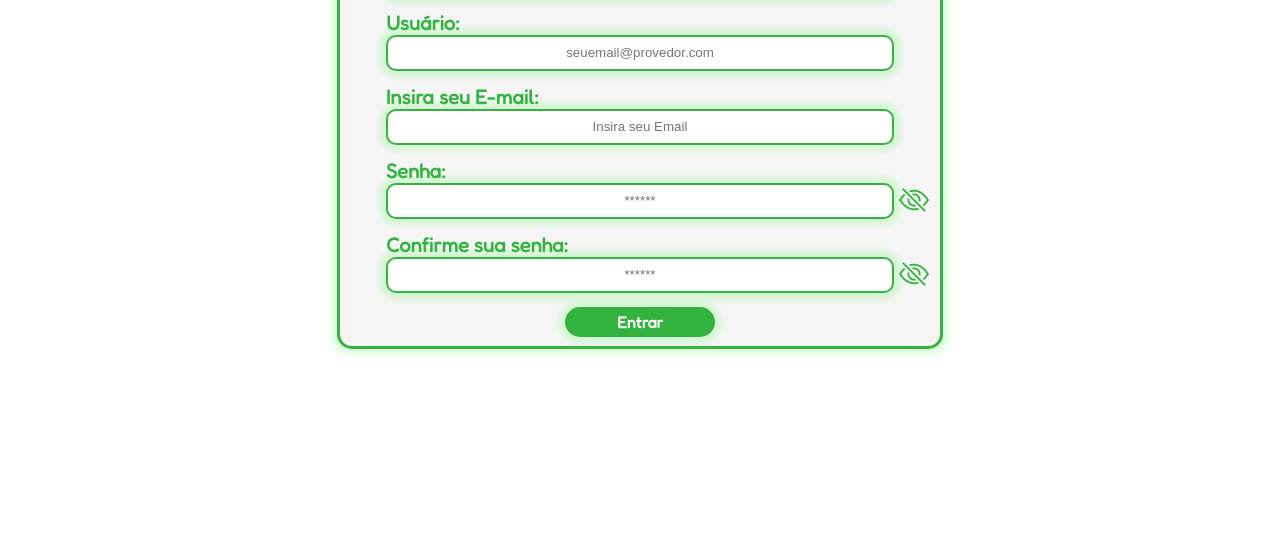
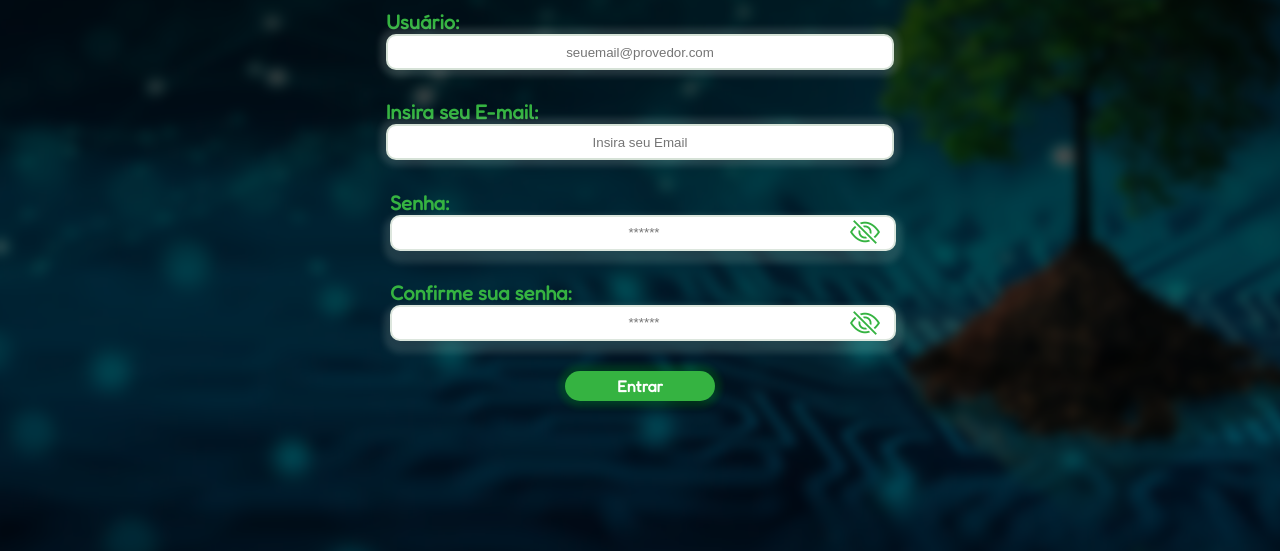
Before and after one commit to lrobatino/Enviro-Sense, a plain HTML site: page enviro-sense-site/tela-cadastro.html in a window 1280 px wide. Shown: the part 319-870 px from the top of the page. Before the commit the page ends 800 px from the top, so only its background shows below. Drawn offline with nearby package versions, Linux system fonts and the light colour scheme; files whose address does not match are found by name.

Commit message:
Modificando tela de cadastro

```diff
--- /dev/null
+++ b/enviro-sense-site/css/cadastro.css
@@ -0,0 +1,132 @@
+.cadastro{
+    width: 100%;
+    height: 100vh;
+    position: relative;
+    overflow: hidden;
+    display: flex;
+    align-items: center;
+    justify-content: center;
+    flex-direction: column;
+}
+
+.caixa-cadastro{
+    height: 500px;
+    width: 600px;
+    color: #35b341;
+    border-radius: 15px;
+    display: flex;
+    flex-direction: column;
+    align-items: center;
+    justify-content: space-between;
+}
+
+.cadastro .caixa-cadastro .conteudo {
+    margin-top: 0;
+    height: 500px;
+    display: flex;
+    justify-content: space-between;
+    align-items: center;
+    flex-direction: column;
+
+}
+
+.cadastro .caixa-cadastro .botao {
+    width: 150px;
+    height: 30px;
+    border: 0px solid;
+    border-radius: 15px;
+    box-shadow: 0px 0px 6px 6px rgba(0, 255, 0, 0.14);
+    background-color: #35b341;
+    color: white;
+    font-size: 16px;
+    font-weight: bold;
+    font-family: "Fredoka";
+    transition: transform 0.5s ease;
+}
+
+.cadastro .conteudo .botao:hover {
+    transform: scale(1.2);
+    cursor: pointer;
+}
+
+.cadastro .conteudo span{
+    font-size: 20px;
+    font-weight: bold;
+}
+
+.cadastro .conteudo {
+    margin-top: 0;
+    height: 350px;
+    display: flex;
+    justify-content: space-around;
+    align-items: center;
+    flex-direction: column;
+}
+
+.cadastro .campo_login input {
+    width: 500px;
+    height: 30px;
+    border: 2px solid #d6e2d7;
+    box-shadow: 0px 0px 6px 6px rgba(246, 255, 246, 0.14);
+    border-radius: 10px;
+    text-align: center;
+}
+
+.cadastro .campo_senha input {
+    width: 100%;
+    height: 30px;
+    padding-right: 0px;
+    border: 2px solid #dce6dd;
+    box-shadow: 0px 6px 6px 6px rgba(229, 241, 229, 0.14);
+    border-radius: 10px;
+    text-align: center;
+}
+
+.cadastro .caixa-cadastro h2 {
+        width: 600px;
+        color: #35b341;
+        border-radius: 15px;
+        display: flex;
+        flex-direction: column;
+        align-items: center;
+        justify-content: center;
+        margin-top: -30px;
+}
+
+.cadastro::before {
+    content: "";
+    position: absolute;
+    top: 0;
+    left: 0;
+    width: 100%;
+    height: 100%;
+    background: linear-gradient(rgba(0, 0, 0, 0.9), rgba(0, 0, 0, 0.5)), url('../images/background-home-welcome.png')  no-repeat center center / cover;
+    filter: blur(5px); /* Aplica desfoque */
+    transform: scale(1.1); /* Para garantir que o desfoque cubra toda a área */
+    z-index: -1; /* Coloca atrás de todo o conteúdo */
+}
+
+.cadastro .container{
+    width: 100%;
+    height: 100%;
+    display: flex;
+    justify-content: center;
+    align-items: center;
+    position: relative; /* Garante que o conteúdo fique acima do fundo */
+    z-index: 1;
+}
+
+.cadastro .campo_senha i{
+    position: absolute;
+    right: 10px;
+    top: 50%;
+    transform: translateY(-50%);
+    font-size: 30px;
+    cursor: pointer;
+    color: #35b341;
+}
+
+.campo_senha .input-container {
+    position: relative;
+    width: 500px;
+}
--- a/enviro-sense-site/css/style.css
+++ b/enviro-sense-site/css/style.css
@@ -279,114 +279,6 @@ html {
     box-shadow: 0px 0px 15px 15px rgba(0, 25, 0, 0.9);
 }
 
-
-
-.cadastro .campo_senha i{
-    font-size: 30px;
-    cursor: pointer;
-    position: absolute;
-    padding-left: 5px;
-}
-
-
-
-.cadastro{
-    display: flex;
-    flex-direction: row;
-    align-items: center;
-    justify-content: center;
-    width: 100%;
-    height: 690px;
-}
-
-.caixa-cadastro{
-    height: 500px;
-    width: 600px;
-    background-color: whitesmoke;
-    color:#35b341;
-    border: #35b341 solid;
-    box-shadow: 0px 0px 6px 6px rgba(0, 255, 0, 0.14);
-    border-radius: 15px;
-    display: flex;
-    flex-direction: column;
-    align-items: center;
-    justify-content: center;
-}
-
-.cadastro .caixa-cadastro .conteudo {
-    height: 400px;
-    display: flex;
-    justify-content: space-between;
-    align-items: center;
-    flex-direction: column;
-}
-
-.cadastro .caixa-cadastro .botao {
-    width: 150px;
-    height: 30px;
-    border: 0px solid;
-    border-radius: 15px;
-    box-shadow: 0px 0px 6px 6px rgba(0, 255, 0, 0.14);
-    background-color: #35b341;
-    color: white;
-    font-size: 16px;
-    font-weight: bold;
-    font-family: "Fredoka";
-    transition: transform 0.5s ease;
-}
-
-.cadastro .conteudo .botao:hover {
-    transform: scale(1.2);
-    cursor: pointer;
-}
-
-.cadastro .conteudo span{
-    font-size: 20px;
-    font-weight: bold;
-}
-
-.cadastro .conteudo {
-    margin-top: 0;
-    height: 350px;
-    display: flex;
-    justify-content: space-around;
-    align-items: center;
-    flex-direction: column;
-}
-
-.cadastro .campo_login input {
-    width: 500px;
-    height: 30px;
-    border: 2px solid #35b341;
-    box-shadow: 0px 0px 6px 6px rgba(0, 255, 0, 0.14);
-    border-radius: 10px;
-    text-align: center;
-}
-
-.cadastro .campo_senha input {
-    width: 500px;
-    height: 30px;
-    border: 2px solid #35b341;
-    box-shadow: 0px 0px 6px 6px rgba(0, 255, 0, 0.14);
-    border-radius: 10px;
-    text-align: center;
-}
-
-.cadastro .caixa-cadastro h2 {
-    margin-bottom: 0;
-    font-size: 40px;
-    font-weight: bold;
-}
-
-.cadastro .container{
-    width: 100%;
-    height: 100%;
-    display: flex;
-    justify-content: center;
-    align-items: center;
-    margin-top: -70px;
-}
-
 .dashboards{
     display: flex;
 
--- /dev/null
+++ b/enviro-sense-site/js/cadastro.js
@@ -0,0 +1,19 @@
+function verSenha() {
+    if (verSenha.class === 'bi bi-eye-slash') {
+        senha_input.type = 'text';
+        verSenha.class ="bi bi-eye";
+    } else {
+        senha_input.type = 'password';
+        verSenha.class = 'bi bi-eye-slash';
+    }
+}
+
+function verConfirmaSenha() {
+    if (confirmarSenha.class === 'bi bi-eye-slash') {
+        senha_confirm_input.type = 'text';
+        confirmarSenha.class ="bi bi-eye";
+    } else {
+        senha_confirm_input.type = 'password';
+        confirmarSenha.class = 'bi bi-eye-slash';
+    }
+}
--- a/enviro-sense-site/js/script.js
+++ /dev/null
@@ -1,15 +0,0 @@
-document.addEventListener('DOMContentLoaded', function() {
-    const togglePassword = document.querySelector('#togglePassword');
-    const senhaInput = document.querySelector('#senha_input');
-
-
-    togglePassword.addEventListener('click', function() {
-        // Alterna entre 'password' e 'text'
-        const tipo = senhaInput.getAttribute('type') === 'password' ? 'text' : 'password';
-        senhaInput.setAttribute('type', tipo);
-
-        // Alterna o ícone entre 'bi-eye' e 'bi-eye-slash'
-        this.classList.toggle('bi-eye');
-        this.classList.toggle('bi-eye-slash');
-    });
-});
--- a/enviro-sense-site/tela-cadastro.html
+++ b/enviro-sense-site/tela-cadastro.html
@@ -7,7 +7,9 @@
     <link rel="stylesheet" href="css/style.css">
     <link rel="icon" type="image/png" href="images/icon-noname.png">
     <link rel="stylesheet" href="https://cdn.jsdelivr.net/npm/bootstrap-icons@1.11.3/font/bootstrap-icons.min.css">
+    <link rel="stylesheet" href="css/cadastro.css">
     <script src="js/script.js"></script>
+    <script src="js/cadastro.js"></script>
 </head>
 <body>
     <div class="header">
@@ -49,14 +51,19 @@
                     </div>
                     <div class="campo_senha">
                         <span>Senha:</span><br>
-                        <input id="senha_input" type="password" placeholder="******">
-                        <i class="bi bi-eye-slash" id="togglePassword"></i>
+                        <div class="input-container">
+                            <input id="senha_input" type="password" placeholder="******">
+                            <i class="bi bi-eye-slash" id="verSenha" onclick="verSenha()"></i>
+                        </div>
                     </div>
                     <div class="campo_senha">
                         <span>Confirme sua senha:</span><br>
-                        <input id="senha_input" type="password" placeholder="******">
-                        <i class="bi bi-eye-slash" id="togglePassword"></i>
+                        <div class="input-container">
+                            <input id="senha_confirm_input" type="password" placeholder="******">
+                            <i class="bi bi-eye-slash" id="confirmarSenha" onclick="verConfirmaSenha()"></i>
+                        </div>
                     </div>
+
                     <button class="botao">Entrar</button>
                 </div>
             </div>
```
